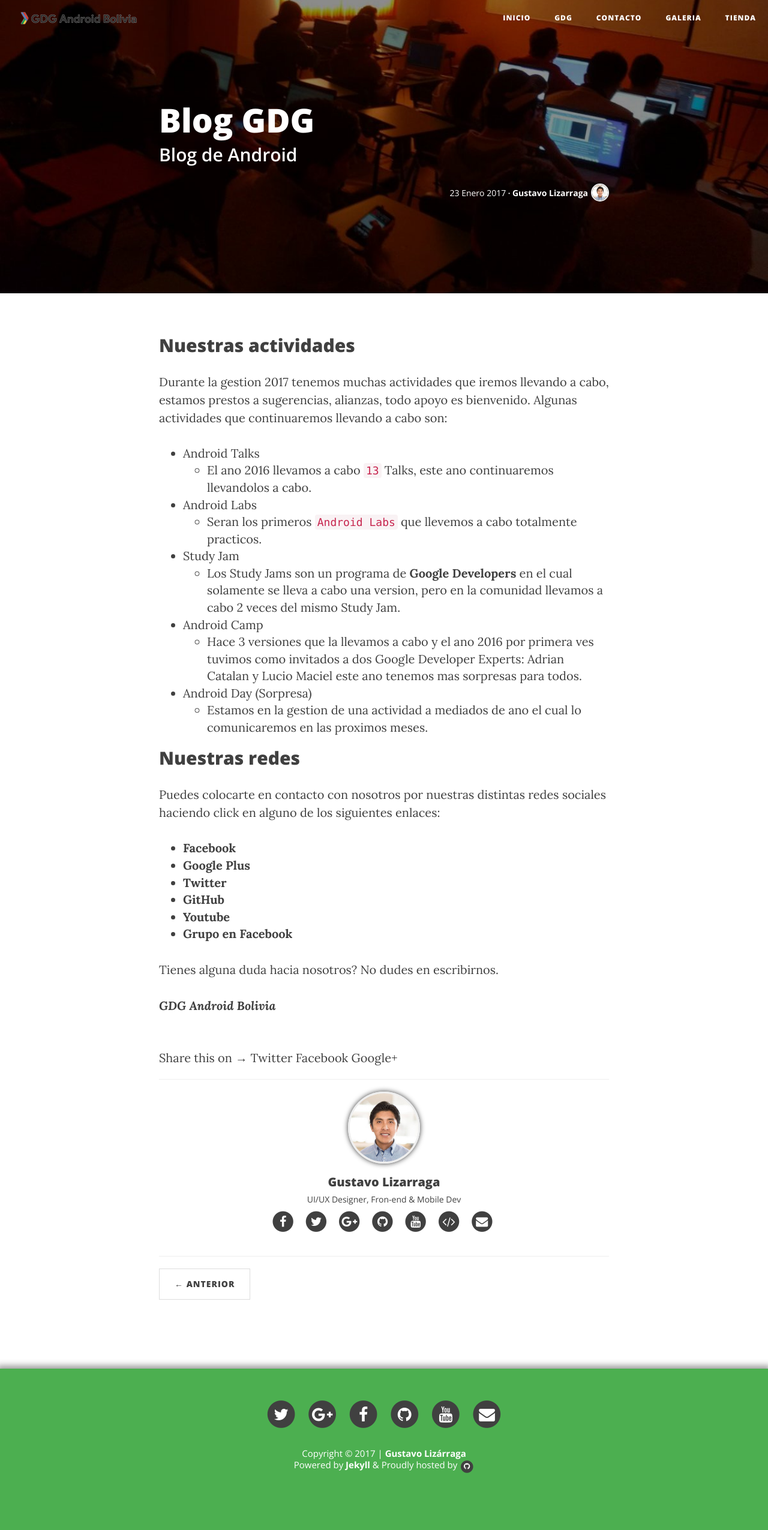
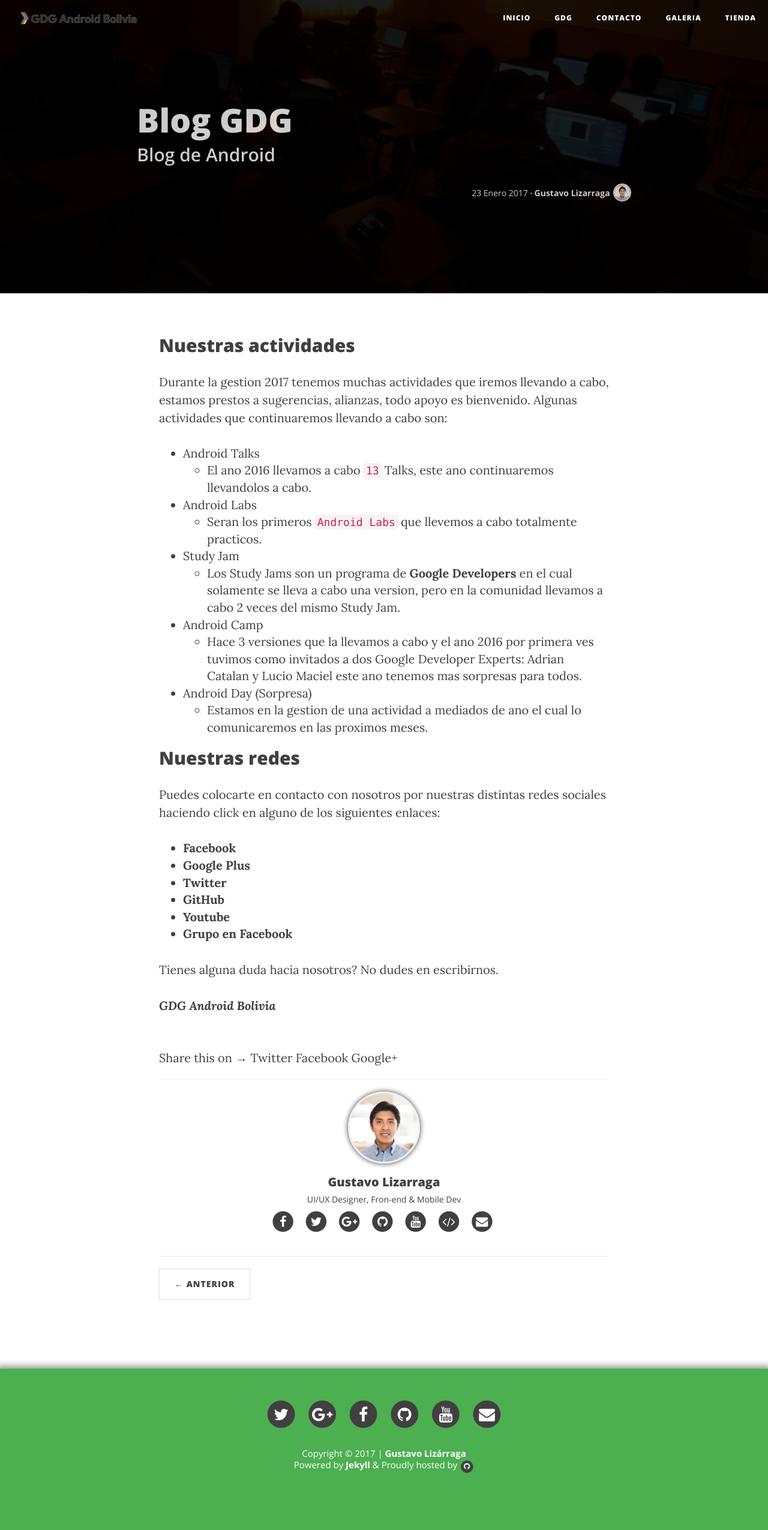
Before and after one commit to GDGAndroidBolivia/gdgandroidbolivia.github.io, a Jekyll site: the page built from _posts/2017-01-23-blog.markdown, in a window 1280 px wide. Shown: the whole page at 60% size. Built offline with Jekyll 4.4.1, drawn with Linux system fonts in a browser that asks for light colours; nearby versions of some CDN libraries; comment, search, counter and statistics services are not loaded.

Commit message:
Se cambia el estilo del fondo de los Posts en una forma mas oscura

```diff
--- a/_layouts/post.html
+++ b/_layouts/post.html
@@ -3,8 +3,8 @@ layout: default
 comments: true
 ---
 <!-- Post Header -->
-<header class="intro-header" style="background-image: url('{{ site.baseurl }}{% if page.header-img %}{{ page.header-img }}{% else %}{{ site.header-img }}{% endif %}')">
-    <div class="container">
+<header class="intro-header" style="background-image: url('{{ site.baseurl }}{% if page.header-img %}{{ page.header-img }}{% else %}{{ site.header-img }}{% endif %}'); opacity: 1">
+    <div class="container" style="background-color: #000; width: 100%; opacity: 0.8">
         <div class="row">
             <div class="col-lg-8 col-lg-offset-2 col-md-10 col-md-offset-1">
                 <div class="post-heading">
```
Lines whose indentation alone changed are shown as unchanged.
